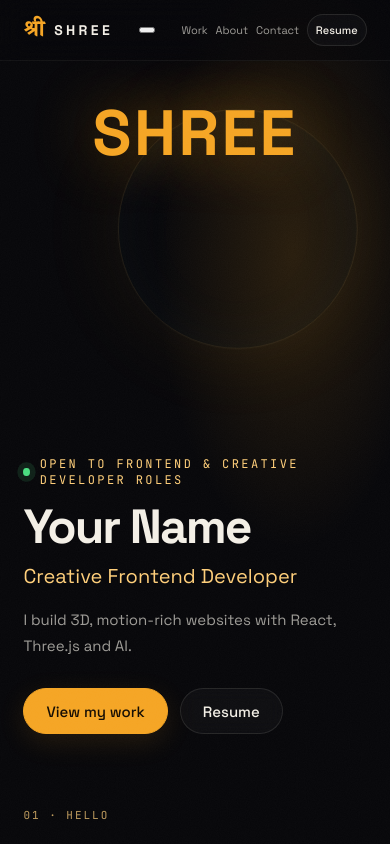
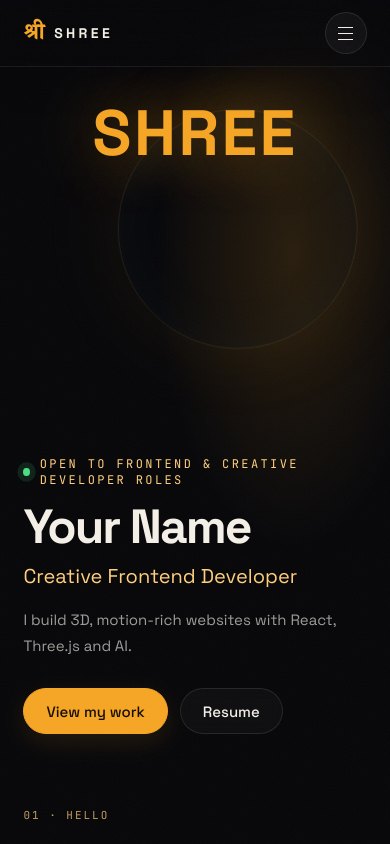
Before and after one commit to Shriii19/Beyond3D-3.0, a React (Vite) app: page / in a window 390 px wide. Shown: the top 844 px of the page. Built offline with nearby package versions, Linux system fonts and the light colour scheme; no server answers.

Commit message:
Enhance navigation styles and add responsive design for mobile view

```diff
--- a/src/index.css
+++ b/src/index.css
@@ -36,6 +36,10 @@ body {
   color: var(--text);
   font-family: var(--display);
   -webkit-font-smoothing: antialiased;
+}
+
+html {
+  scroll-padding-top: 88px;
 }
 
 html,
@@ -201,11 +205,12 @@ a {
   align-items: center;
   justify-content: space-between;
   gap: 16px;
-  padding: 14px var(--gutter);
-  background: rgba(7, 7, 10, 0.55);
-  backdrop-filter: blur(14px);
-  -webkit-backdrop-filter: blur(14px);
-  border-bottom: 1px solid rgba(243, 239, 230, 0.05);
+  padding: 16px var(--gutter);
+  background: linear-gradient(180deg, rgba(7, 7, 10, 0.9), rgba(7, 7, 10, 0.54));
+  backdrop-filter: blur(18px) saturate(1.15);
+  -webkit-backdrop-filter: blur(18px) saturate(1.15);
+  border-bottom: 1px solid rgba(243, 239, 230, 0.08);
+  box-shadow: 0 12px 40px rgba(0, 0, 0, 0.12);
 }
 
 .nav-brand {
@@ -230,6 +235,10 @@ a {
   align-items: center;
   gap: clamp(14px, 3vw, 32px);
   font-size: 14px;
+}
+
+.nav-toggle {
+  display: none;
 }
 
 .nav-links > a:not(.button) {
@@ -783,6 +792,26 @@ body::after {
   overflow: hidden;
 }
 
+.project-media::before {
+  content: '';
+  position: absolute;
+  width: 68%;
+  aspect-ratio: 1;
+  border: 1px solid rgba(255, 207, 122, 0.2);
+  border-radius: 50%;
+  box-shadow:
+    0 0 0 24px rgba(255, 207, 122, 0.035),
+    0 0 0 68px rgba(255, 207, 122, 0.025),
+    inset 0 0 80px rgba(245, 165, 36, 0.1);
+  transform: translate(8%, -3%);
+  transition: transform 0.8s var(--ease), border-color 0.5s;
+}
+
+.project:hover .project-media::before {
+  transform: translate(8%, -3%) scale(1.08);
+  border-color: rgba(255, 207, 122, 0.38);
+}
+
 .project-media::after {
   content: '';
   position: absolute;
@@ -821,11 +850,14 @@ body::after {
 }
 
 .project-number {
+  position: relative;
+  z-index: 1;
   font-size: clamp(80px, 12vw, 160px);
   font-weight: 700;
   letter-spacing: -0.05em;
   color: transparent;
   -webkit-text-stroke: 1px rgba(255, 207, 122, 0.5);
+  text-shadow: 0 0 48px rgba(245, 165, 36, 0.12);
 }
 
 .project-body {
@@ -1052,18 +1084,98 @@ body::after {
   }
 
   .nav {
-    gap: 8px;
+    padding-block: 12px;
+  }
+
+  .nav-toggle {
+    position: relative;
+    z-index: 1;
+    display: grid;
+    width: 42px;
+    height: 42px;
+    align-content: center;
+    justify-items: center;
+    gap: 5px;
+    padding: 0;
+    border: 1px solid var(--line);
+    border-radius: 50%;
+    background: rgba(255, 255, 255, 0.04);
+    color: var(--text);
+    cursor: pointer;
+    transition: border-color 0.25s, background 0.25s;
+  }
+
+  .nav-toggle:hover,
+  .nav-toggle.is-open {
+    border-color: rgba(245, 165, 36, 0.55);
+    background: rgba(245, 165, 36, 0.08);
+  }
+
+  .nav-toggle span {
+    width: 15px;
+    height: 1px;
+    background: currentColor;
+    transition: transform 0.25s var(--ease), opacity 0.2s;
+  }
+
+  .nav-toggle.is-open span:first-child {
+    transform: translateY(6px) rotate(45deg);
+  }
+
+  .nav-toggle.is-open span:nth-child(2) {
+    opacity: 0;
+  }
+
+  .nav-toggle.is-open span:last-child {
+    transform: translateY(-6px) rotate(-45deg);
   }
 
   .nav-links {
-    gap: clamp(6px, 2vw, 10px);
-    font-size: 11px;
+    position: absolute;
+    top: calc(100% + 10px);
+    right: var(--gutter);
+    left: var(--gutter);
+    display: none;
+    align-items: stretch;
+    gap: 4px;
+    padding: 12px;
+    border: 1px solid rgba(255, 207, 122, 0.16);
+    border-radius: 18px;
+    background: rgba(13, 13, 18, 0.96);
+    box-shadow: 0 22px 60px rgba(0, 0, 0, 0.42);
+    backdrop-filter: blur(22px);
+    -webkit-backdrop-filter: blur(22px);
+  }
+
+  .nav-links.is-open {
+    display: flex;
+    animation: menu-in 0.25s var(--ease) both;
+  }
+
+  @keyframes menu-in {
+    from {
+      opacity: 0;
+      transform: translateY(-8px);
+    }
+    to {
+      opacity: 1;
+      transform: translateY(0);
+    }
+  }
+
+  .nav-links > a:not(.button) {
+    padding: 12px 10px;
+    font-size: 15px;
+  }
+
+  .nav-links > a:not(.button)::after {
+    display: none;
   }
 
   .nav-links .button--small {
-    min-height: 32px;
-    padding-inline: 8px;
-    font-size: 11px;
+    min-height: 42px;
+    margin-top: 4px;
+    font-size: 14px;
   }
 
   .story-copy {
@@ -1105,6 +1217,25 @@ body::after {
   }
 }
 
+@media (max-width: 380px) {
+  .nav-links {
+    right: 16px;
+    left: 16px;
+  }
+
+  .toolkit {
+    grid-template-columns: 1fr;
+  }
+
+  .project-body {
+    padding: 22px;
+  }
+
+  .footer {
+    margin-top: 10vh;
+  }
+}
+
 @media (prefers-reduced-motion: reduce) {
   html {
     scroll-behavior: auto;
```
